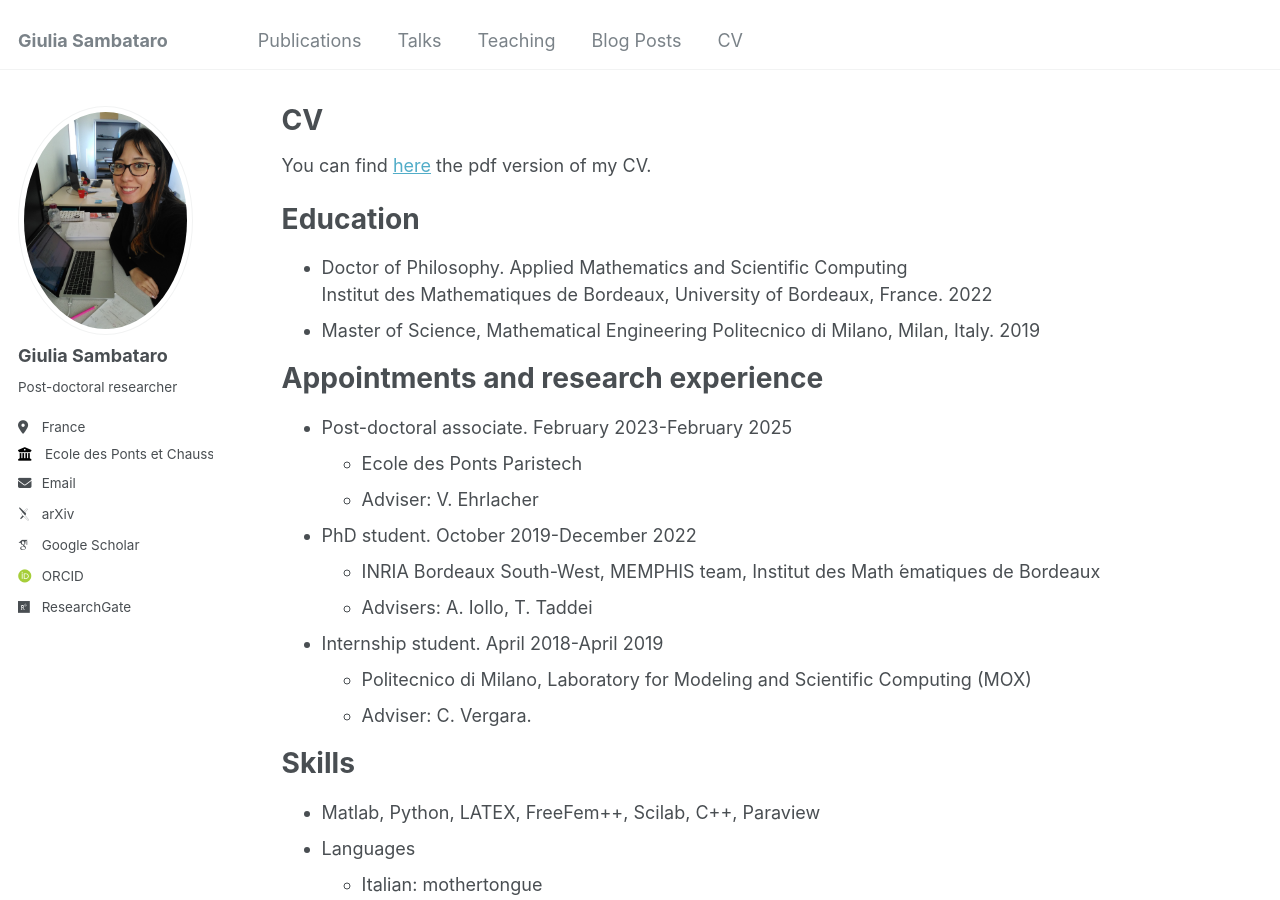
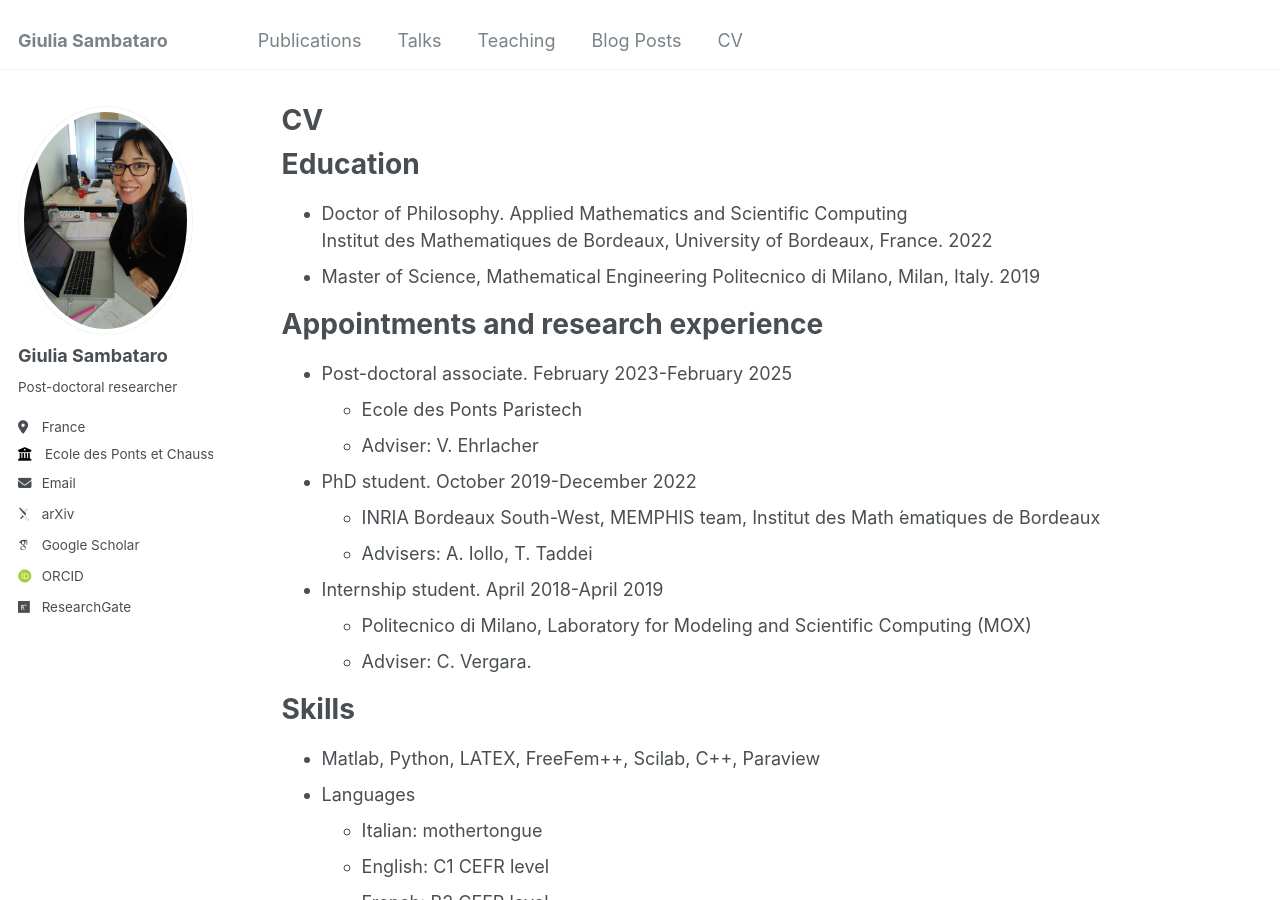
Before and after one commit to gsambata/gsambata.github.io, a Jekyll site: the page built from _pages/cv.md, in a window 1280 px wide and 900 px high. Built offline with Jekyll 4.4.1, drawn with Linux system fonts in a browser that asks for light colours; some web fonts are replaced.

Commit message:
tolgo cv

```diff
--- a/_pages/cv.md
+++ b/_pages/cv.md
@@ -6,7 +6,7 @@ author_profile: true
 redirect_from:
   - /resume
 ---
-You can find [here](../files/autoCV.pdf) the pdf version of my CV.
+
 
 {% include base_path %}
 
```
Also changed, not shown: 3 other files.
